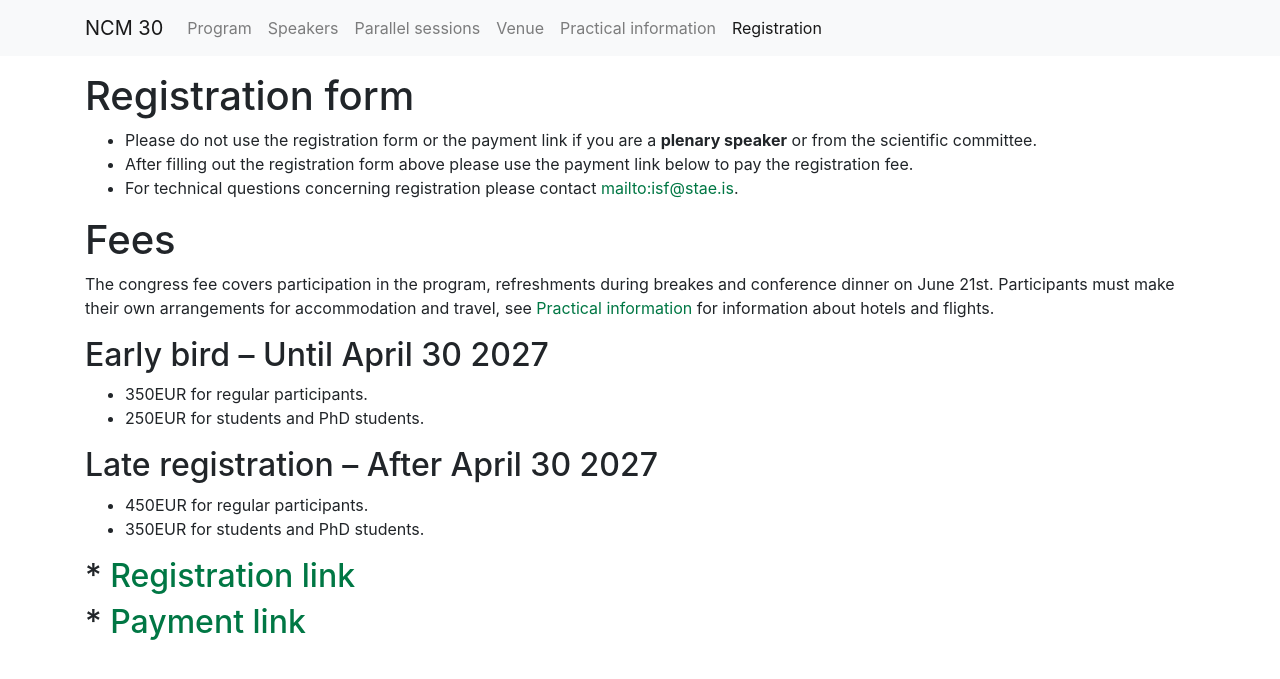
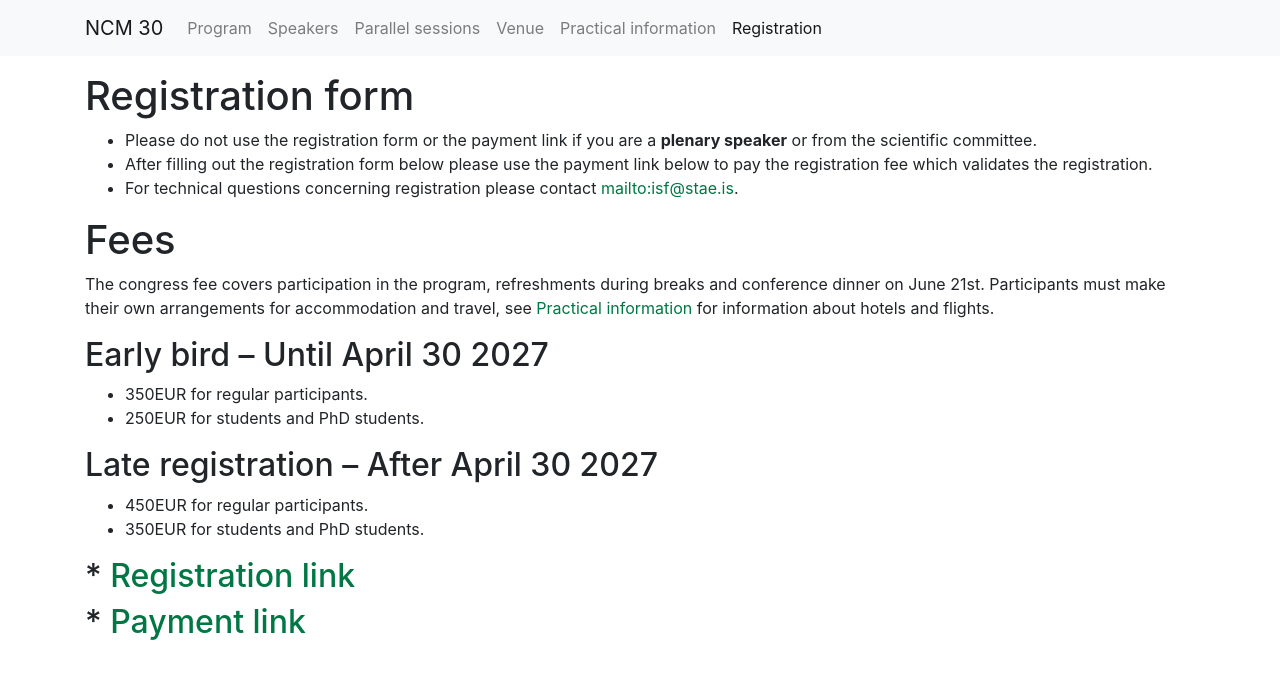
Before and after one commit to IslenskaStaerdfraedafelagid/ncm30-website, a Jekyll site: the page built from registration/index.md, in a window 1280 px wide. Shown: the top 679 px of the page. Built offline with Jekyll 4.4.1, drawn with Linux system fonts in a browser that asks for light colours; our own code applies the rules of GitHub Pages for plain Markdown files.

Commit message:
Update index.md

```diff
--- a/registration/index.md
+++ b/registration/index.md
@@ -5,12 +5,12 @@ layout: default
 # Registration form
 
 * Please do not use the registration form or the payment link if you are a **plenary speaker** or from the scientific committee.
-* After filling out the registration form above please use the payment link below to pay the registration fee.
+* After filling out the registration form below please use the payment link below to pay the registration fee which validates the registration.
 * For technical questions concerning registration please contact [mailto:isf@stae.is](isf@stae.is).
 
 # Fees
 
-The congress fee covers participation in the program, refreshments during breakes and conference dinner on June 21st. Participants must make their own arrangements for accommodation and travel, see [Practical information](https://ncm30.github.io/info/ ) for information about hotels and flights.
+The congress fee covers participation in the program, refreshments during breaks and conference dinner on June 21st. Participants must make their own arrangements for accommodation and travel, see [Practical information](https://ncm30.github.io/info/ ) for information about hotels and flights.
 
 ## Early bird -- Until April 30 2027
 
```
